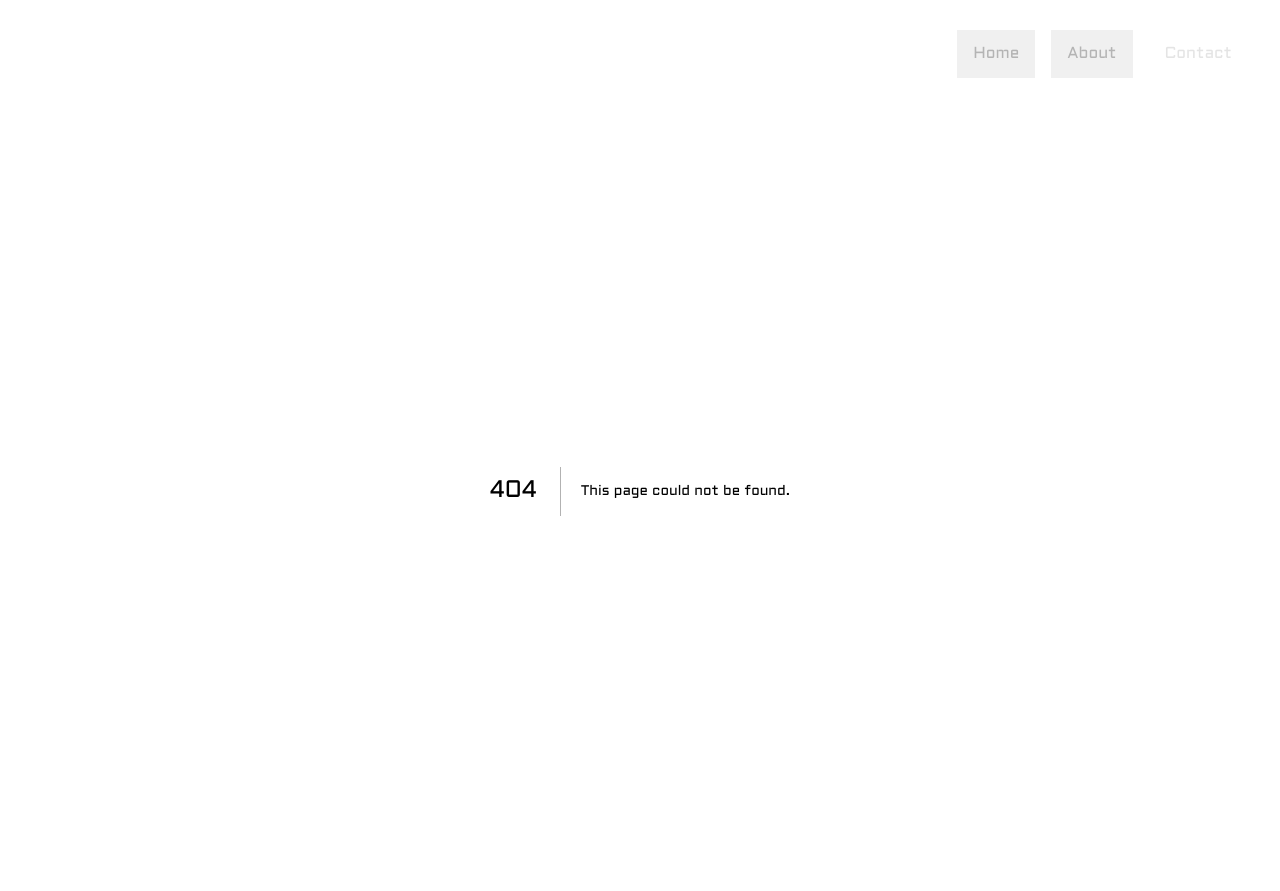
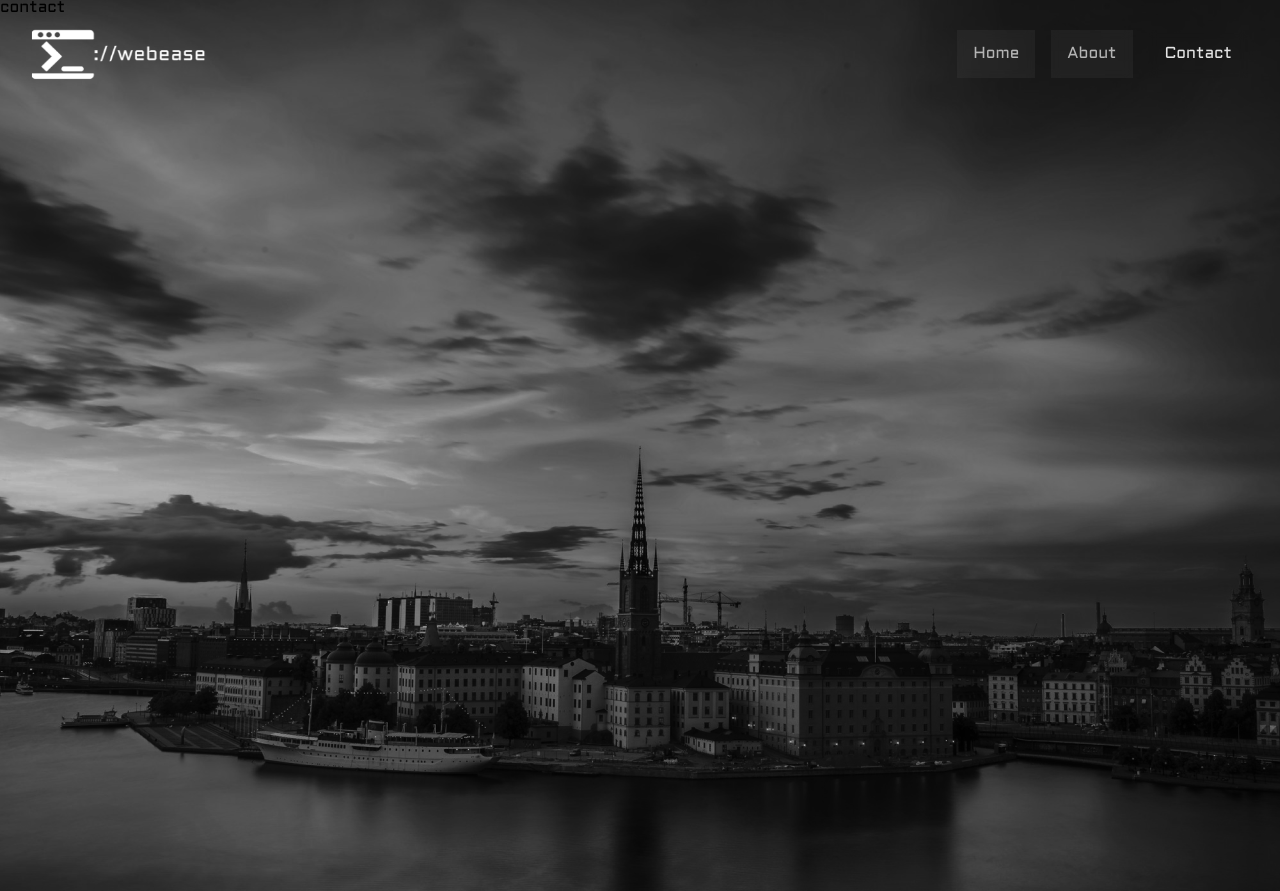
Before and after one commit to crtneko97/core_page, a Next.js app: page /contact in a window 1280 px wide. Before the commit this address had no page. After the commit the page ends 800 px from the top, so only its background shows below. Built offline with nearby package versions, Linux system fonts and the light colour scheme.

Commit message:
added folder plus a pagetsx now there is folder for each page

```diff
--- /dev/null
+++ b/src/app/contact/page.tsx
@@ -0,0 +1,9 @@
+import React from 'react'
+
+const page = () => {
+  return (
+    <main>contact</main>
+  )
+}
+
+export default page
```
